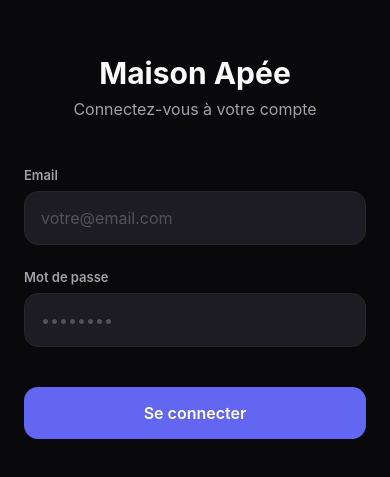
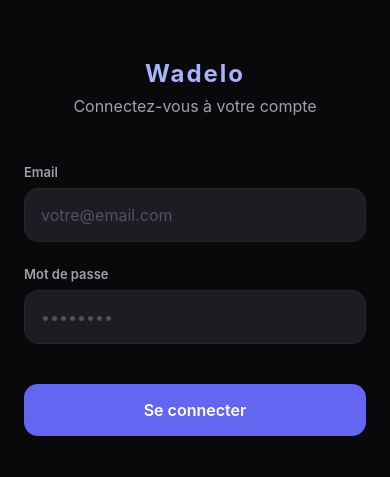
Before and after one commit to Etienneamigo/appmobile, a React Native app: screen /Login in a window 390 px wide. Shown: the part 175-652 px from the top of the page. Built offline with nearby package versions, Linux system fonts and the light colour scheme.

Commit message:
ui: rebrand LoginScreen from 'Maison Apee' to 'Wadelo'
Replace the large title with a more discreet branded 'Wadelo' text
using the primary accent color and letter spacing for a clean,
modern look.

https://claude.ai/code/session_01XRgJUYX1TJ2dP94GNk9Ztt

```diff
--- a/src/screens/auth/LoginScreen.tsx
+++ b/src/screens/auth/LoginScreen.tsx
@@ -63,7 +63,7 @@ export const LoginScreen: React.FC = () => {
       behavior={Platform.OS === 'ios' ? 'padding' : 'height'}
     >
       <View style={styles.content}>
-        <Text style={styles.title}>Maison Apée</Text>
+        <Text style={styles.title}>Wadelo</Text>
         <Text style={styles.subtitle}>Connectez-vous à votre compte</Text>
 
         <View style={styles.form}>
@@ -132,10 +132,11 @@ const styles = StyleSheet.create({
     paddingHorizontal: spacing['2xl'],
   },
   title: {
-    fontSize: typography.size['3xl'],
+    fontSize: typography.size['2xl'],
     fontWeight: typography.weight.bold,
-    color: colors.text.primary,
+    color: colors.primary.light,
     textAlign: 'center',
+    letterSpacing: 2,
     marginBottom: spacing.sm,
   },
   subtitle: {
```
